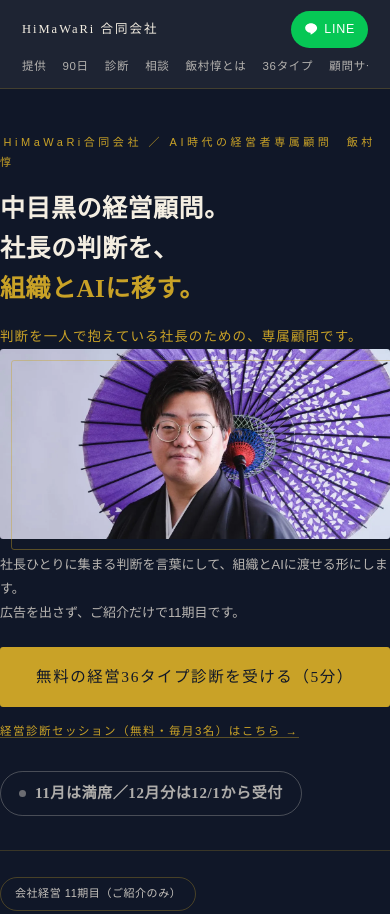
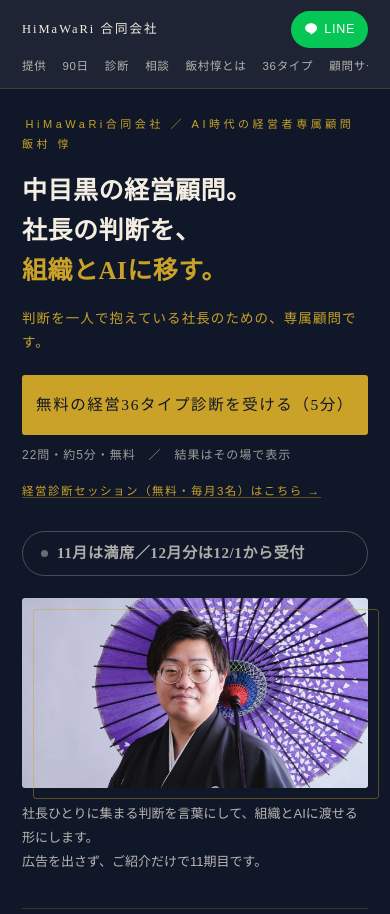
Before and after one commit to himawari2525smile3-png/kimonoceo-site, a website: page index.html in a window 390 px wide. Shown: the top 914 px of the page. Drawn offline with Linux system fonts and the light colour scheme.

Commit message:
スマホのトップで診断ボタンを最初の画面に／中ほどのLINEボタンを計測／36タイプとはの上部に診断ボタンとタイトル改善
- トップ：スマホでは見出し→診断ボタン→補足（22問・約5分・無料／結果はその場で表示）→写真→説明文の順に並べ替え。ヒーローの左右余白の欠落も修正
- トップ：経営診断セッションのLINEボタン（#offerLine）に line_friend_click（placement=lp_offer）を追加
- /36type/：見出し直下に診断ボタン（from=36type_top）、title・descriptionに『36タイプ診断』『無料』『22問・約5分』を追加、診断ボタンに diag36_click

Co-Authored-By: Claude Opus 5.5 <noreply@anthropic.com>
Claude-Session: https://claude.ai/code/session_01K5R2sYCin5cVDRWgVfT7NQ

```diff
--- a/index.html
+++ b/index.html
@@ -260,7 +260,21 @@ body{font-size:15.5px}
   .hero .grid > .heroimg:not(.heroimg-sp){display:none}
   .hero .sub{font-size:13.5px;line-height:1.9;margin-top:14px}
 }
-.hero{padding:66px 0 62px;position:relative;overflow:hidden}
+/* 2026-11-17 スマホ：診断ボタンを最初の画面に入れる（写真と説明文はボタンの下へ） */
+.hero .ctanote{margin:10px 0 0;font-size:12px;letter-spacing:.08em;color:rgba(244,238,226,.62)}
+@media(max-width:859px){
+  .hero .herotext{display:flex;flex-direction:column}
+  .hero .herotext > .eyebrow{order:1}
+  .hero .herotext > h1{order:2}
+  .hero .herotext > .tag{order:3}
+  .hero .herotext > .ctas{order:4;margin-top:20px}
+  .hero .herotext > .ctanote{order:5}
+  .hero .herotext > .fine{order:6}
+  .hero .herotext > .slots{order:7}
+  .hero .herotext > .heroimg-sp{order:8;width:100%;margin-top:22px}
+  .hero .herotext > .sub{order:9}
+}
+.hero{padding:66px 22px 62px;position:relative;overflow:hidden}
 .hero .grid{display:grid;grid-template-columns:1fr;gap:34px;align-items:center}
 .hero .heroimg{max-width:420px;margin:0 auto}
 @media(min-width:860px){.hero .grid{grid-template-columns:1.1fr .9fr;gap:48px}}
@@ -494,7 +508,7 @@ body{font-size:15.5px}
   .stickybar{left:0;right:0;bottom:0;width:auto;border:none;border-radius:0;
     border-top:1px solid rgba(201,162,39,.3);padding:10px 14px;box-shadow:none}
   .sm-hide{display:none}
-  .hero{padding:44px 0 46px}
+  .hero{padding:26px 22px 46px}
   .hero h1{font-size:25.5px;line-height:1.55;letter-spacing:.02em}
   .hero .grid{gap:28px}
   .cta{width:100%;padding:16px 0;text-align:center}
@@ -890,7 +904,7 @@ body{font-size:15.5px}
 <div class="band" id="hero">
   <div class="band-inner hero">
     <div class="grid">
-      <div>
+      <div class="herotext">
         <p class="eyebrow">HiMaWaRi合同会社 ／ AI時代の経営者専属顧問　飯村 惇</p>
         <h1>中目黒の経営顧問。<br>社長の判断を、<br class="sponly"><span class="gl">組織とAIに移す。</span></h1>
         <p class="tag">判断を一人で抱えている社長のための、専属顧問です。</p>
@@ -899,6 +913,7 @@ body{font-size:15.5px}
         <div class="ctas">
           <a class="cta" data-d36 href="/36/?from=lp_hero" rel="noopener">無料の経営36タイプ診断を受ける（5分）</a>
         </div>
+        <p class="ctanote">22問・約5分・無料　／　結果はその場で表示</p>
         <p class="fine"><a href="#offer" style="color:var(--gold-l);border-bottom:1px solid rgba(201,162,39,.4);text-decoration:none">経営診断セッション（無料・毎月<span data-session-limit>3</span>名）はこちら →</a></p>
         <p class="slots" id="slotsHero"></p>
       </div>
@@ -1706,7 +1721,10 @@ update();
   })();
   const ol=document.getElementById('offerLine');
   if(ol){ ol.setAttribute('href', LINE_URL);
-    ol.addEventListener('click',()=>{ try{ if(window.clarity) clarity('set','line_click','lp_offer'); }catch(e){} }); }
+    ol.addEventListener('click',()=>{
+      try{ if(window.clarity) clarity('set','line_click','lp_offer'); }catch(e){}
+      try{ if(window.gtag) gtag('event','line_friend_click',{placement:'lp_offer'}); }catch(e){}
+    }); }
 
   document.querySelectorAll('a[href^="#"]').forEach(a=>{
     a.addEventListener('click',e=>{
```
Also changed, not shown: 36type/index.html (+16 -6 lines).
